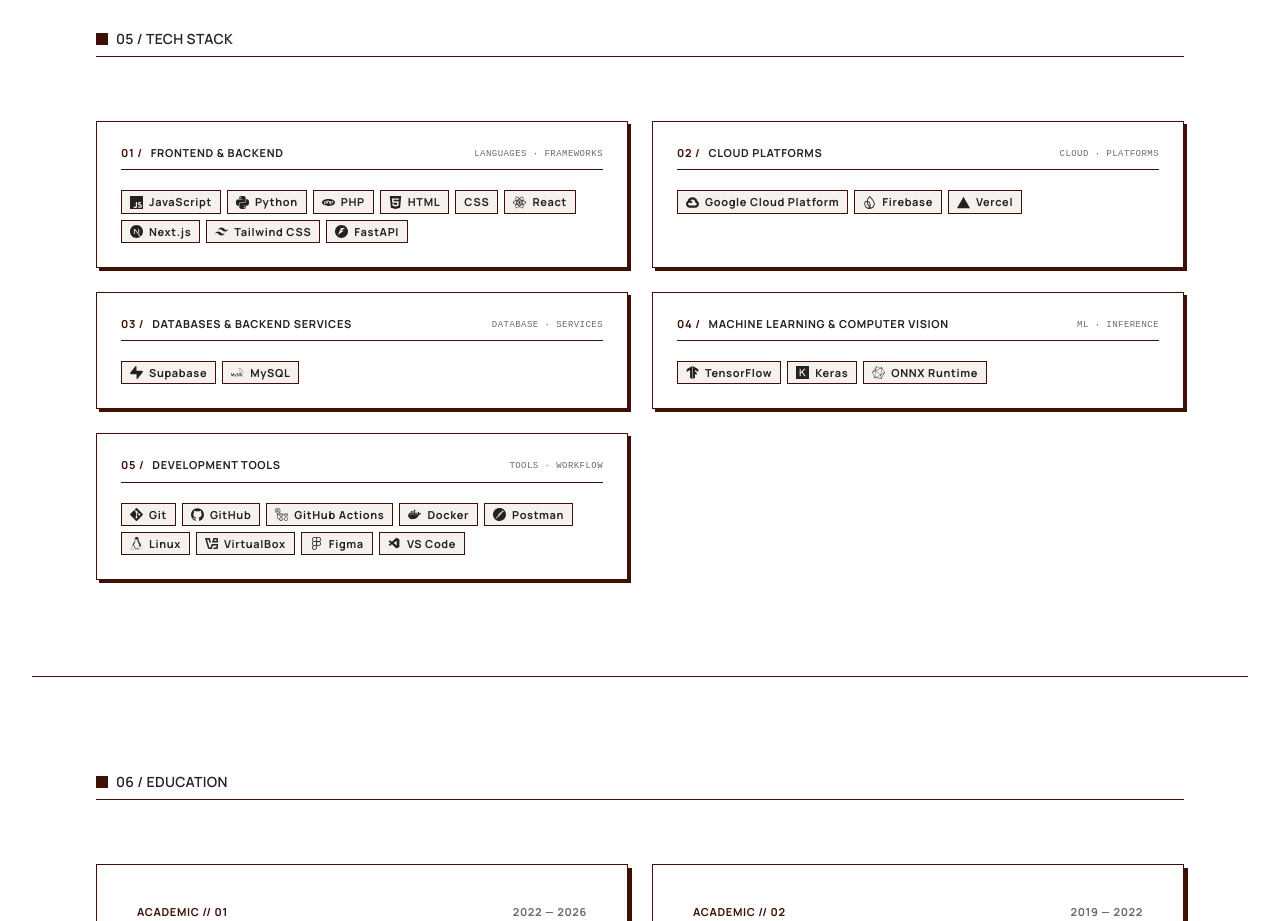
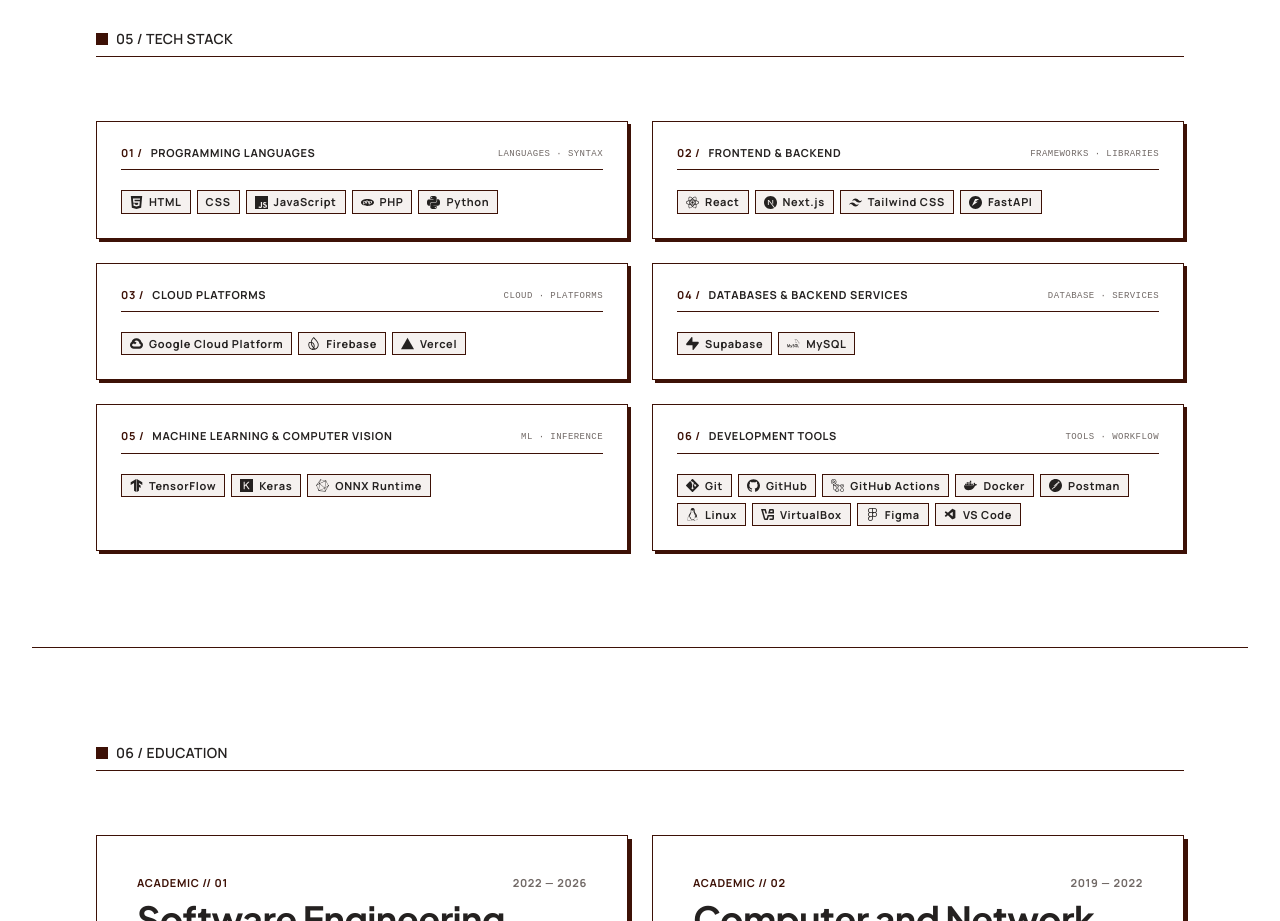
Before and after one commit to dimzkuy/Portofolio2026, a Next.js app: page / in a window 1280 px wide. Shown: the part 4040-4961 px from the top of the page. Built offline with nearby package versions, Linux system fonts and the light colour scheme; no server answers.

Commit message:
fix: fixing mismatch translation

```diff
--- a/src/app/page.js
+++ b/src/app/page.js
@@ -113,14 +113,21 @@
       items: [
         {
           index: "01",
-          mono: "LANGUAGES · FRAMEWORKS",
+          mono: "LANGUAGES · SYNTAX",
+          title: "Programming Languages",
+          tags: [
+            { label: "HTML", icon: "siHtml5" },
+            { label: "CSS", icon: "siCss" },
+            { label: "JavaScript", icon: "siJavascript" },
+            { label: "PHP", icon: "siPhp" },
+            { label: "Python", icon: "siPython" },
+          ],
+        },
+        {
+          index: "02",
+          mono: "FRAMEWORKS · LIBRARIES",
           title: "Frontend & Backend",
           tags: [
-            { label: "JavaScript", icon: "siJavascript" },
-            { label: "Python", icon: "siPython" },
-            { label: "PHP", icon: "siPhp" },
-            { label: "HTML", icon: "siHtml5" },
-            { label: "CSS", icon: "siCss" },
             { label: "React", icon: "siReact" },
             { label: "Next.js", icon: "siNextdotjs" },
             { label: "Tailwind CSS", icon: "siTailwindcss" },
@@ -128,7 +135,7 @@
           ],
         },
         {
-          index: "02",
+          index: "03",
           mono: "CLOUD · PLATFORMS",
           title: "Cloud Platforms",
           tags: [
@@ -138,7 +145,7 @@
           ],
         },
         {
-          index: "03",
+          index: "04",
           mono: "DATABASE · SERVICES",
           title: "Databases & Backend Services",
           tags: [
@@ -147,7 +154,7 @@
           ],
         },
         {
-          index: "04",
+          index: "05",
           mono: "ML · INFERENCE",
           title: "Machine Learning & Computer Vision",
           tags: [
@@ -157,7 +164,7 @@
           ],
         },
         {
-          index: "05",
+          index: "06",
           mono: "TOOLS · WORKFLOW",
           title: "Development Tools",
           tags: [
@@ -329,14 +336,21 @@
       items: [
         {
           index: "01",
-          mono: "BAHASA · FRAMEWORK",
+          mono: "BAHASA · SINTAKS",
+          title: "Bahasa Pemrograman",
+          tags: [
+            { label: "HTML", icon: "siHtml5" },
+            { label: "CSS", icon: "siCss" },
+            { label: "JavaScript", icon: "siJavascript" },
+            { label: "PHP", icon: "siPhp" },
+            { label: "Python", icon: "siPython" },
+          ],
+        },
+        {
+          index: "02",
+          mono: "FRAMEWORK · PUSTAKA",
           title: "Frontend & Backend",
           tags: [
-            { label: "JavaScript", icon: "siJavascript" },
-            { label: "Python", icon: "siPython" },
-            { label: "PHP", icon: "siPhp" },
-            { label: "HTML", icon: "siHtml5" },
-            { label: "CSS", icon: "siCss" },
             { label: "React", icon: "siReact" },
             { label: "Next.js", icon: "siNextdotjs" },
             { label: "Tailwind CSS", icon: "siTailwindcss" },
@@ -344,8 +358,8 @@
           ],
         },
         {
-          index: "02",
-          mono: "CLOUD · PLATFORM",
+          index: "03",
+          mono: "PLATFORM · CLOUD",
           title: "Platform Cloud",
           tags: [
             { label: "Google Cloud Run", icon: "siGooglecloud" },
@@ -356,7 +370,7 @@
           ],
         },
         {
-          index: "03",
+          index: "04",
           mono: "DATABASE · LAYANAN",
           title: "Database & Layanan Backend",
           tags: [
@@ -365,7 +379,7 @@
           ],
         },
         {
-          index: "04",
+          index: "05",
           mono: "ML · INFERENSI",
           title: "Machine Learning & Computer Vision",
           tags: [
@@ -375,7 +389,7 @@
           ],
         },
         {
-          index: "05",
+          index: "06",
           mono: "TOOLS · WORKFLOW",
           title: "Development Tools",
           tags: [
@@ -388,7 +402,6 @@
             { label: "VirtualBox", icon: "siVirtualbox" },
             { label: "Figma", icon: "siFigma" },
             { label: "VS Code", icon: "siVisualstudiocode" },
-
           ],
         },
       ],
@@ -1435,7 +1448,7 @@
                 <div>
                   <div className="flex items-start justify-between gap-3 mb-2">
                     <span className="text-label-sm uppercase tracking-wider font-bold shrink-0 whitespace-nowrap" style={{ color: "#3D1106" }}>
-                      {t.education.prefix} // {e.index}
+                      {`${t.education.prefix} // ${e.index}`}
                     </span>
                     <span className="font-mono text-label-sm shrink-0 whitespace-nowrap text-right" style={{ color: "#716966" }}>{e.period}</span>
                   </div>
```
